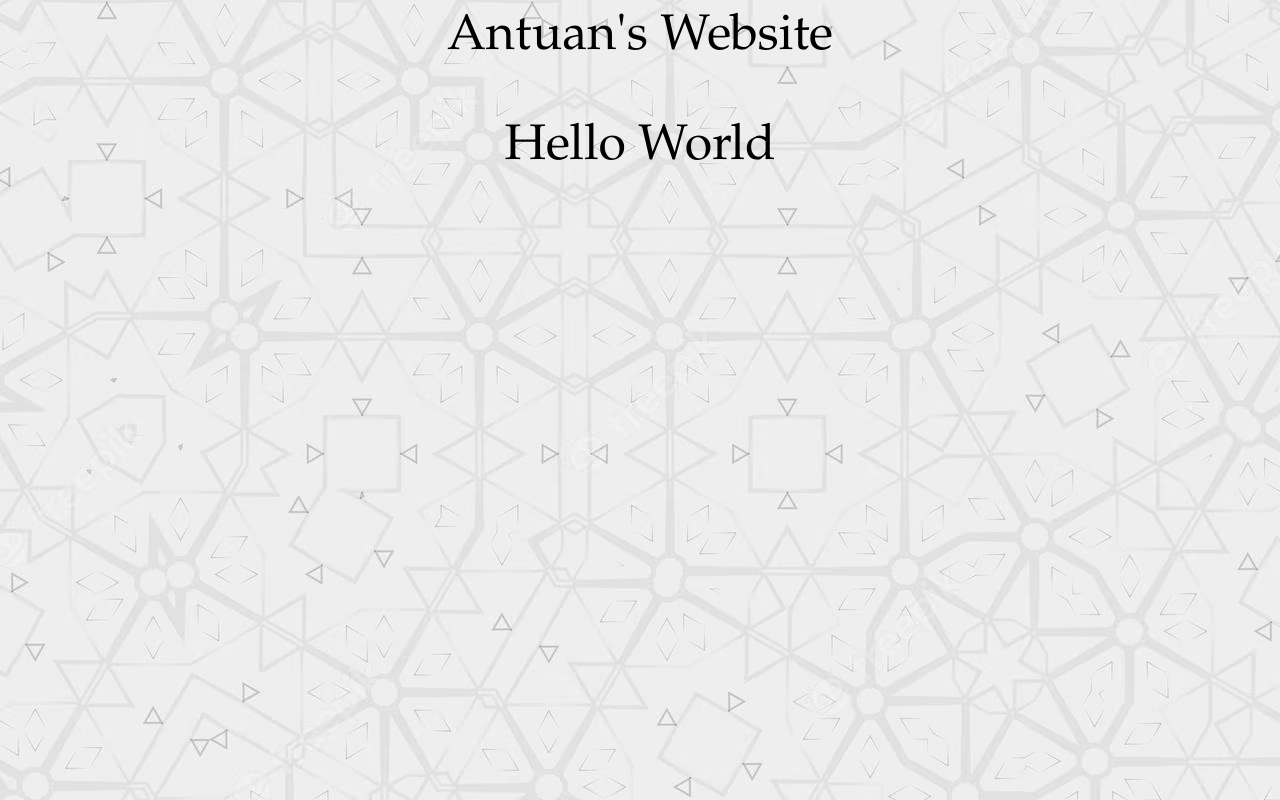
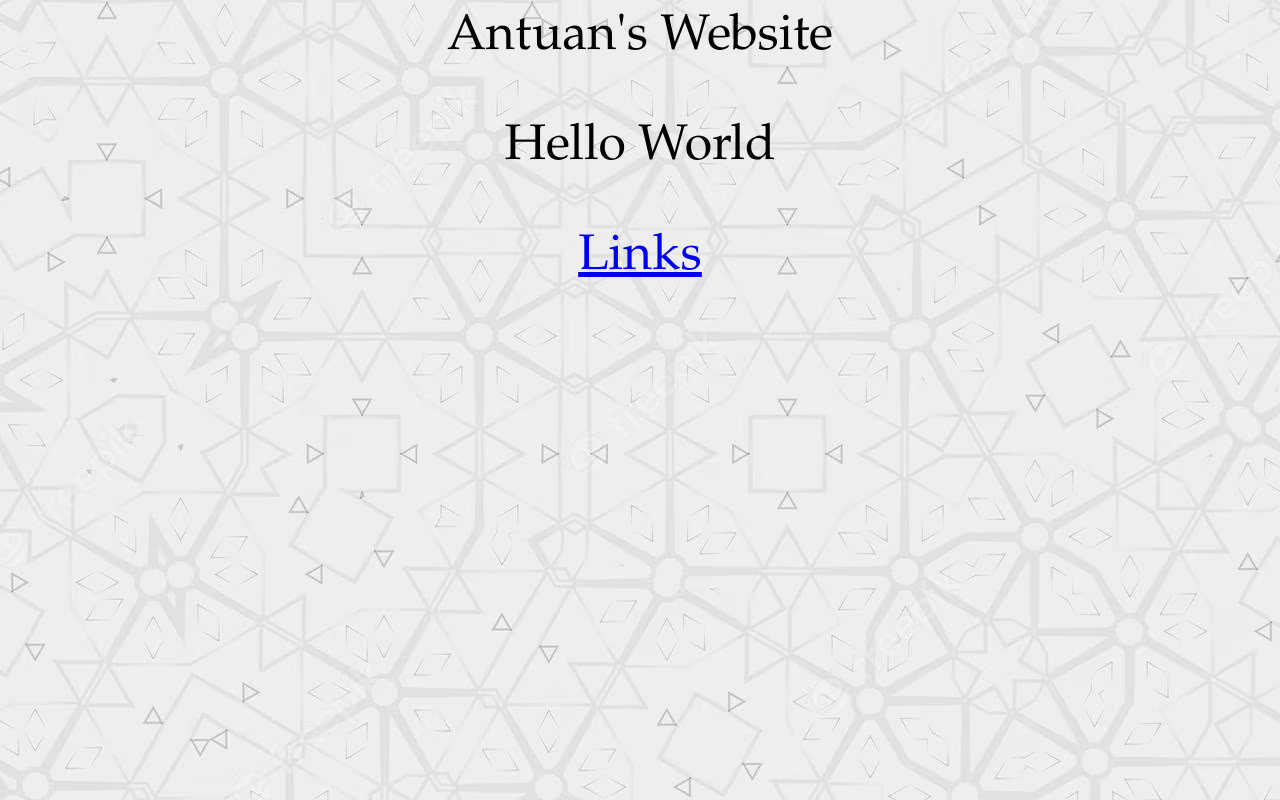
Before and after one commit to ASH-ICS/rst-portfolio-websites-Antuan-bot, a plain HTML site: page index.html in a window 1280 px wide. Drawn offline with Linux system fonts and the light colour scheme.

Commit message:
links page

```diff
--- a/index.html
+++ b/index.html
@@ -27,5 +27,6 @@
 
 
   <p>Hello World</p>
+  <p><a href=Links.html>Links</a></p>
   </center>
 </body>
```
